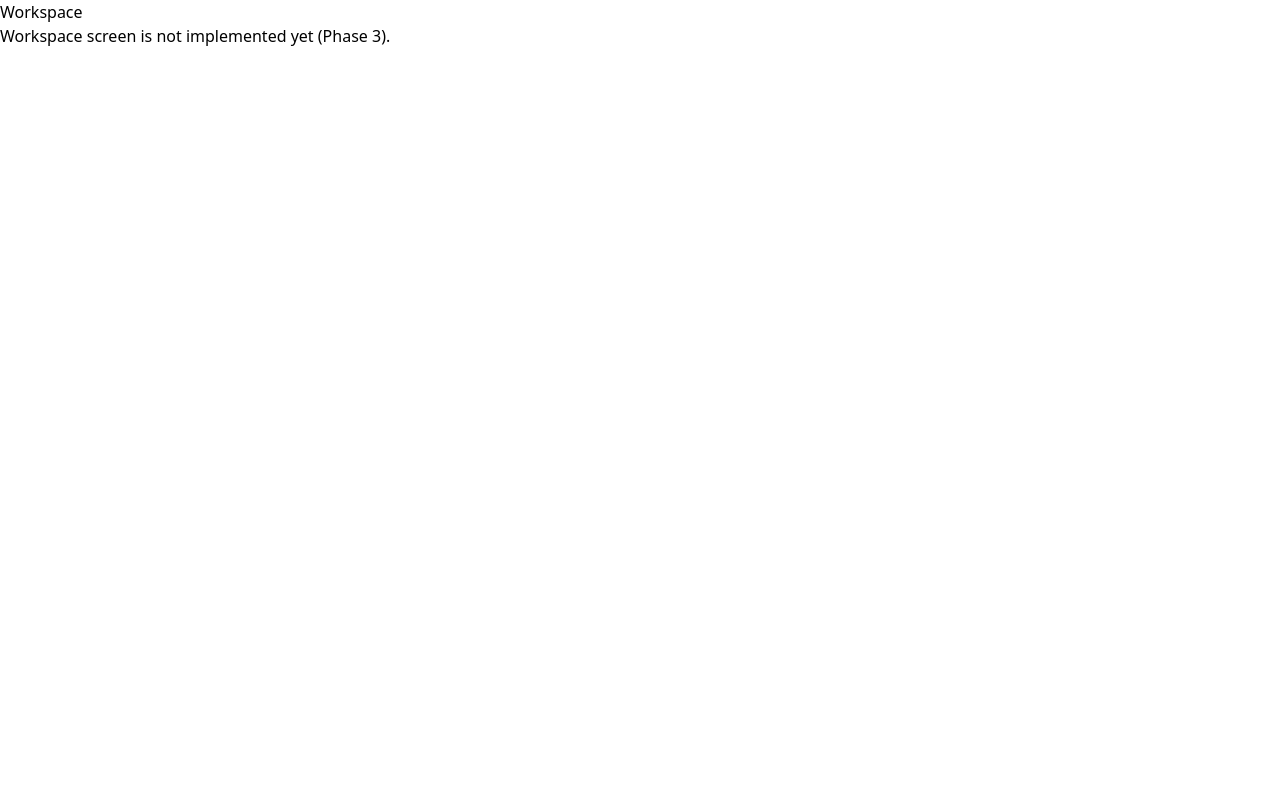
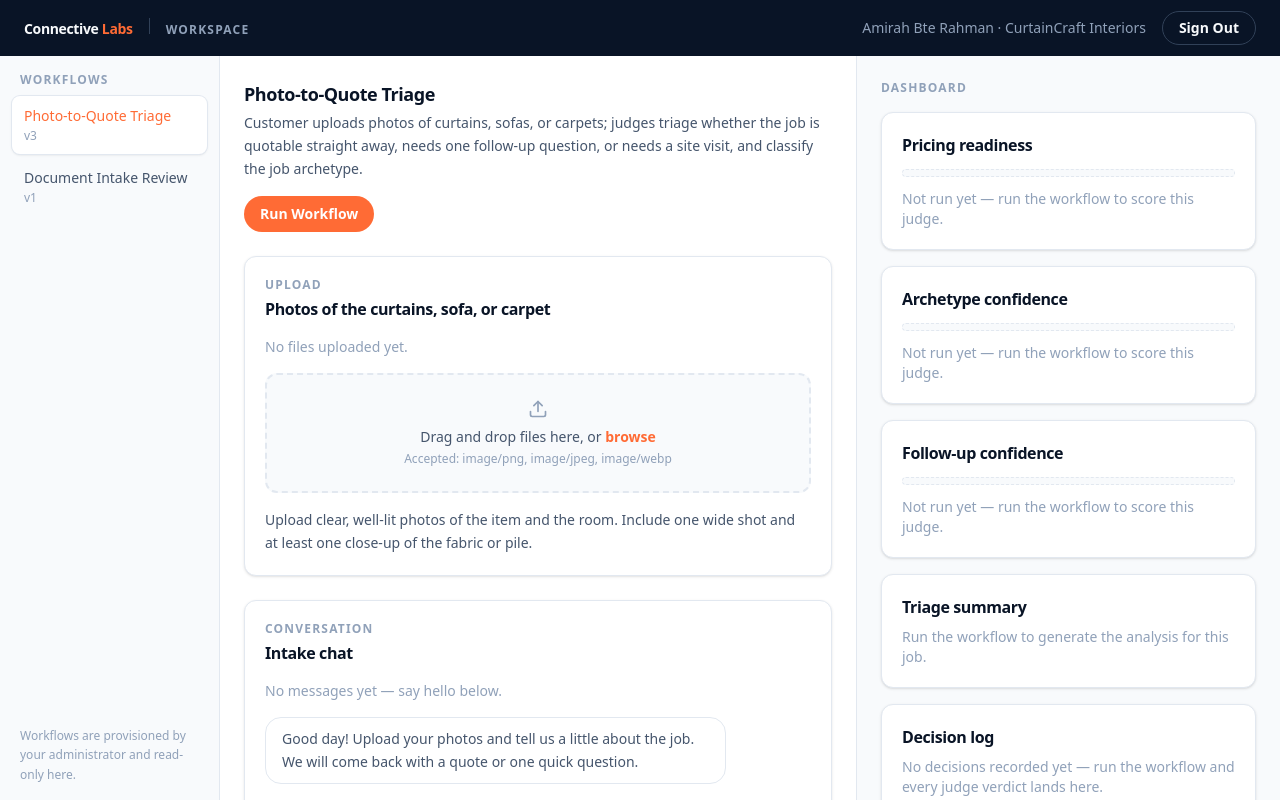
Before and after one commit to connectivehub/connectivesandbox, a React (Vite) app: page /workspace in a window 1280 px wide. Built offline with nearby package versions, Linux system fonts and the light colour scheme.

Commit message:
feat: workspace screen - read-only sidebar, two-pane surface/dashboard layout, stacked dashboard-first below tablet

```diff
--- /dev/null
+++ b/src/components/workspace/DashboardPane.tsx
@@ -0,0 +1,43 @@
+// Right dashboard pane: renders the spec's panels in spec order. Panels read
+// run data from the workspace context; before the first run every panel shows
+// its explicit empty state. Shared by the workspace screen and the admin
+// live preview.
+
+import { Suspense } from 'react'
+
+import { dashboardRegistry } from '@/engine/registry'
+import type { DashboardPanel } from '@/engine/types'
+import { Card, Eyebrow, Skeleton } from '@/components/ui/Primitives'
+import { useWorkspace } from '@/state/workspace'
+
+function PanelSkeleton() {
+  return (
+    <Card className="space-y-3">
+      <Skeleton className="h-3.5 w-32" />
+      <Skeleton className="h-16 w-full" />
+    </Card>
+  )
+}
+
+function PanelCard({ panel }: { panel: DashboardPanel }) {
+  const Comp = dashboardRegistry[panel.type]
+  return (
+    <Card className="space-y-3">
+      <Suspense fallback={<PanelSkeleton />}>
+        <Comp panel={panel} />
+      </Suspense>
+    </Card>
+  )
+}
+
+export default function DashboardPane() {
+  const { spec } = useWorkspace()
+  return (
+    <div className="space-y-4">
+      <Eyebrow>Dashboard</Eyebrow>
+      {spec.dashboard.panels.map((panel: DashboardPanel) => (
+        <PanelCard key={panel.id} panel={panel} />
+      ))}
+    </div>
+  )
+}
--- /dev/null
+++ b/src/components/workspace/IntakeSurface.tsx
@@ -0,0 +1,75 @@
+// Left working pane: renders the spec's intake components in spec order, plus
+// the Run Workflow action that drives the pure runner through the fixture
+// judge adapter. Shared by the workspace screen and the admin live preview.
+
+import { Suspense } from 'react'
+
+import { intakeRegistry } from '@/engine/registry'
+import type { IntakeComponent } from '@/engine/types'
+import { useWorkspace } from '@/state/workspace'
+import { Card, PrimaryButton, Skeleton } from '@/components/ui/Primitives'
+
+function IntakeSkeleton() {
+  return (
+    <Card className="space-y-3">
+      <Skeleton className="h-4 w-40" />
+      <Skeleton className="h-24 w-full" />
+    </Card>
+  )
+}
+
+export function IntakeCard({ component }: { component: IntakeComponent }) {
+  const Comp = intakeRegistry[component.type]
+  return (
+    <Suspense fallback={<IntakeSkeleton />}>
+      <Comp component={component} />
+    </Suspense>
+  )
+}
+
+const typeLabels: Record<IntakeComponent['type'], string> = {
+  file_upload: 'File upload',
+  chat: 'Conversation',
+  button_group: 'Options',
+  text_field: 'Text input',
+  form: 'Form',
+}
+
+function sectionLabel(component: IntakeComponent): string {
+  return 'label' in component ? component.label : typeLabels[component.type]
+}
+
+export default function IntakeSurface() {
+  const { spec, runStatus, run } = useWorkspace()
+  const running = runStatus === 'running'
+
+  return (
+    <div className="space-y-6">
+      <div className="flex flex-wrap items-start justify-between gap-4">
+        <div className="max-w-prose">
+          <h2 className="text-lg font-bold tracking-tight text-ink">{spec.name}</h2>
+          <p className="mt-1 text-sm leading-relaxed text-slate-600">{spec.description}</p>
+        </div>
+        <PrimaryButton onClick={run} disabled={running} aria-label="Run workflow">
+          {running ? (
+            <>
+              <span
+                aria-hidden="true"
+                className="h-3.5 w-3.5 animate-spin rounded-full border-2 border-white/40 border-t-white"
+              />
+              Running…
+            </>
+          ) : (
+            'Run Workflow'
+          )}
+        </PrimaryButton>
+      </div>
+
+      {spec.intake.components.map((component) => (
+        <section key={component.id} aria-label={sectionLabel(component)}>
+          <IntakeCard component={component} />
+        </section>
+      ))}
+    </div>
+  )
+}
--- a/src/screens/Workspace.tsx
+++ b/src/screens/Workspace.tsx
@@ -1,12 +1,132 @@
-// Placeholder screen — Phase 3 renders intake components and dashboard panels
-// from the fixed registry for a validated WorkflowSpec, with judge results
-// from the runner via the judge adapter.
+// Client workspace: ink top bar, 220px read-only workflow sidebar, and a
+// two-pane main area — 60% working surface (intake, spec order) and 40%
+// dashboard (panels, spec order). Below tablet the panes stack with the
+// dashboard first. One WorkspaceProvider wraps both panes so intake values
+// and judge results are shared.
+
+import { useEffect, useState } from 'react'
+
+import AppTopBar from '@/components/AppTopBar'
+import DashboardPane from '@/components/workspace/DashboardPane'
+import IntakeSurface from '@/components/workspace/IntakeSurface'
+import { Eyebrow } from '@/components/ui/Primitives'
+import { getWorkflowSpec, listWorkflows } from '@/data/adapters/workflows'
+import type { WorkflowSummary } from '@/data/types'
+import type { WorkflowSpec } from '@/engine/types'
+import { WorkspaceProvider } from '@/state/workspace'
+import { cn } from '@/lib/utils'
 
 export default function Workspace() {
+  const [workflows, setWorkflows] = useState<WorkflowSummary[]>([])
+  const [selectedId, setSelectedId] = useState<string | null>(null)
+  const [spec, setSpec] = useState<WorkflowSpec | null>(null)
+
+  useEffect(() => {
+    let active = true
+    void listWorkflows().then((summaries) => {
+      if (!active) return
+      setWorkflows(summaries)
+      setSelectedId((current) => current ?? summaries[0]?.id ?? null)
+    })
+    return () => {
+      active = false
+    }
+  }, [])
+
+  useEffect(() => {
+    let active = true
+    if (selectedId === null) {
+      setSpec(null)
+      return
+    }
+    void getWorkflowSpec(selectedId).then((loaded) => {
+      if (active) setSpec(loaded)
+    })
+    return () => {
+      active = false
+    }
+  }, [selectedId])
+
   return (
-    <main>
-      <h1>Workspace</h1>
-      <p>Workspace screen is not implemented yet (Phase 3).</p>
-    </main>
+    <div className="flex h-screen flex-col bg-white">
+      <AppTopBar context="Workspace" />
+      <div className="flex min-h-0 flex-1">
+        <aside className="hidden w-[220px] shrink-0 flex-col gap-2 border-r border-slate-200 bg-slate-50 px-3 py-4 md:flex">
+          <Eyebrow className="px-2">Workflows</Eyebrow>
+          <nav aria-label="Provisioned workflows" className="space-y-1">
+            {workflows.map((workflow) => (
+              <button
+                key={workflow.id}
+                type="button"
+                onClick={() => setSelectedId(workflow.id)}
+                aria-current={workflow.id === selectedId ? 'page' : undefined}
+                className={cn(
+                  'block w-full rounded-lg px-3 py-2.5 text-left transition-colors',
+                  workflow.id === selectedId
+                    ? 'bg-white text-ink shadow-sm ring-1 ring-slate-200'
+                    : 'text-slate-600 hover:bg-white/60 hover:text-ink',
+                )}
+              >
+                <span
+                  className={cn(
+                    'block truncate text-sm font-medium',
+                    workflow.id === selectedId && 'text-accent',
+                  )}
+                >
+                  {workflow.name}
+                </span>
+                <span className="mt-0.5 block truncate text-xs text-slate-400">
+                  v{workflow.version}
+                </span>
+              </button>
+            ))}
+          </nav>
+          <p className="mt-auto px-2 text-xs leading-relaxed text-slate-400">
+            Workflows are provisioned by your administrator and read-only here.
+          </p>
+        </aside>
+
+        <div className="flex min-h-0 flex-1 flex-col overflow-y-auto lg:flex-row lg:overflow-hidden">
+          {workflows.length > 1 && (
+            <div className="border-b border-slate-200 px-4 py-2 md:hidden">
+              <label htmlFor="workflow-switcher" className="sr-only">
+                Choose workflow
+              </label>
+              <select
+                id="workflow-switcher"
+                value={selectedId ?? ''}
+                onChange={(event) => setSelectedId(event.target.value)}
+                className="w-full rounded-lg border border-slate-200 bg-white px-3 py-2 text-sm text-ink focus:border-accent focus:outline-none"
+              >
+                {workflows.map((workflow) => (
+                  <option key={workflow.id} value={workflow.id}>
+                    {workflow.name}
+                  </option>
+                ))}
+              </select>
+            </div>
+          )}
+
+          {spec !== null && selectedId !== null ? (
+            <WorkspaceProvider key={spec.name} workflowId={selectedId} spec={spec}>
+              <section
+                aria-label="Working surface"
+                className="order-2 min-h-0 overflow-y-auto px-6 py-6 lg:order-1 lg:w-[60%] lg:shrink-0"
+              >
+                <IntakeSurface />
+              </section>
+              <section
+                aria-label="Dashboard"
+                className="order-1 min-h-0 overflow-y-auto border-t border-slate-200 bg-slate-50 px-6 py-6 lg:order-2 lg:w-[40%] lg:shrink-0 lg:border-l lg:border-t-0"
+              >
+                <DashboardPane />
+              </section>
+            </WorkspaceProvider>
+          ) : (
+            <p className="px-6 py-6 text-sm text-slate-400">Loading workflow…</p>
+          )}
+        </div>
+      </div>
+    </div>
   )
 }
```
